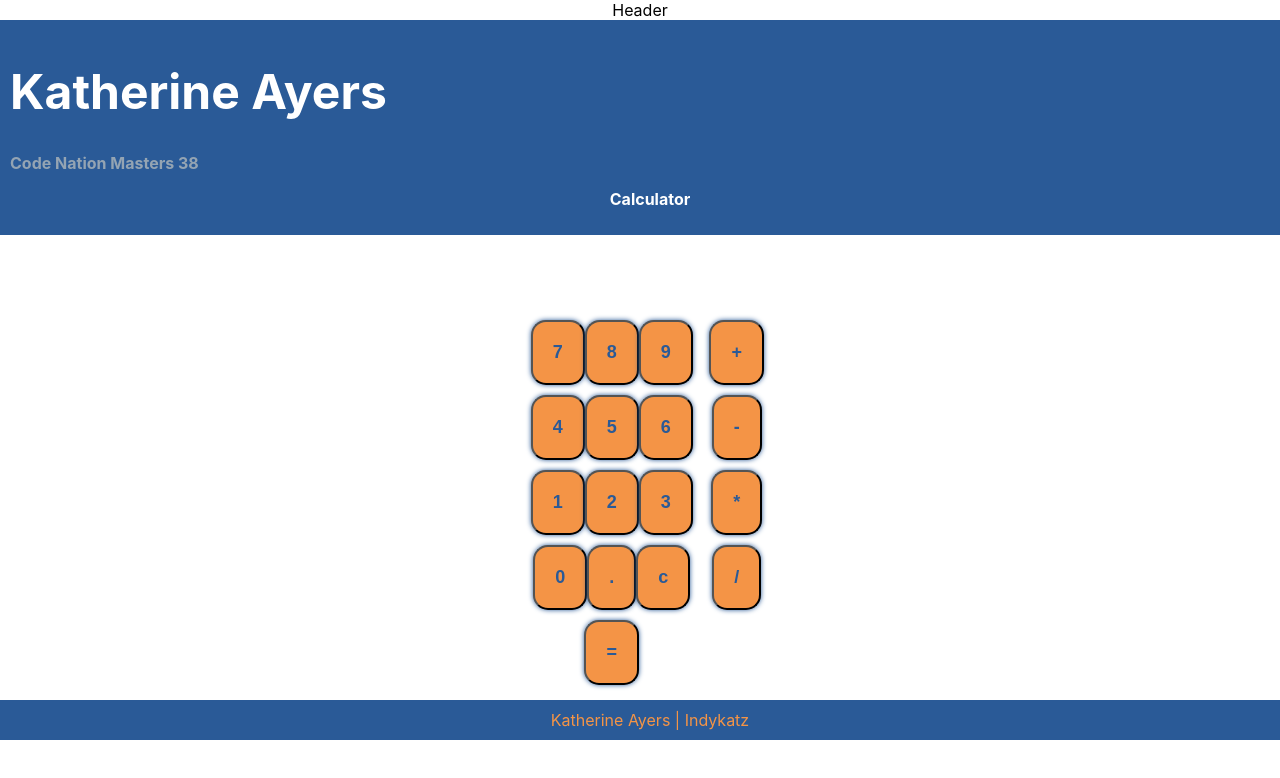
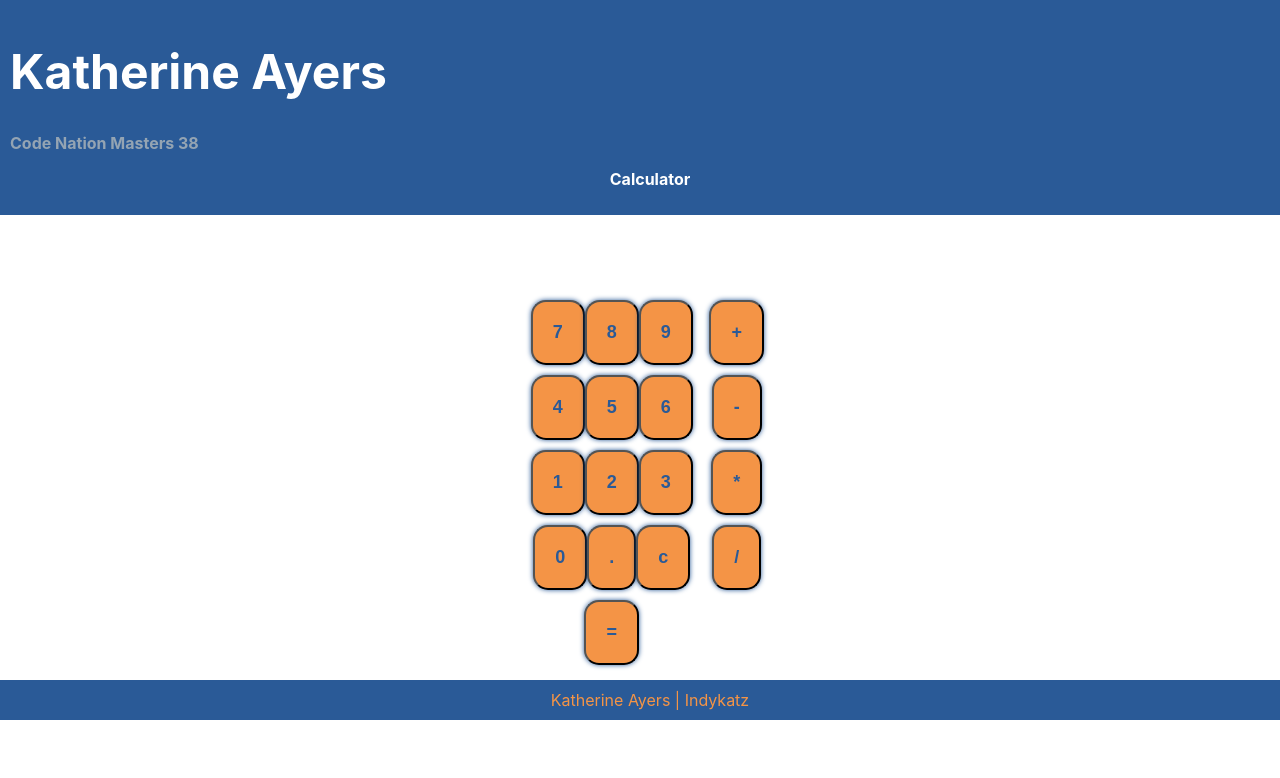
Before and after one commit to Indykatz/CN_calculator_38, a React (Create React App) app: page / in a window 1280 px wide. Shown: the top 778 px of the page. Built offline with nearby package versions, Linux system fonts and the light colour scheme.

Commit message:
fixed header

```diff
--- a/src/App.js
+++ b/src/App.js
@@ -26,7 +26,7 @@ const App = () => {
 
   return (
     <div className="App">
-      Header
+      {/* Header */}
       <div className="header">
         <HeaderBanner
           name="Katherine Ayers"
```
